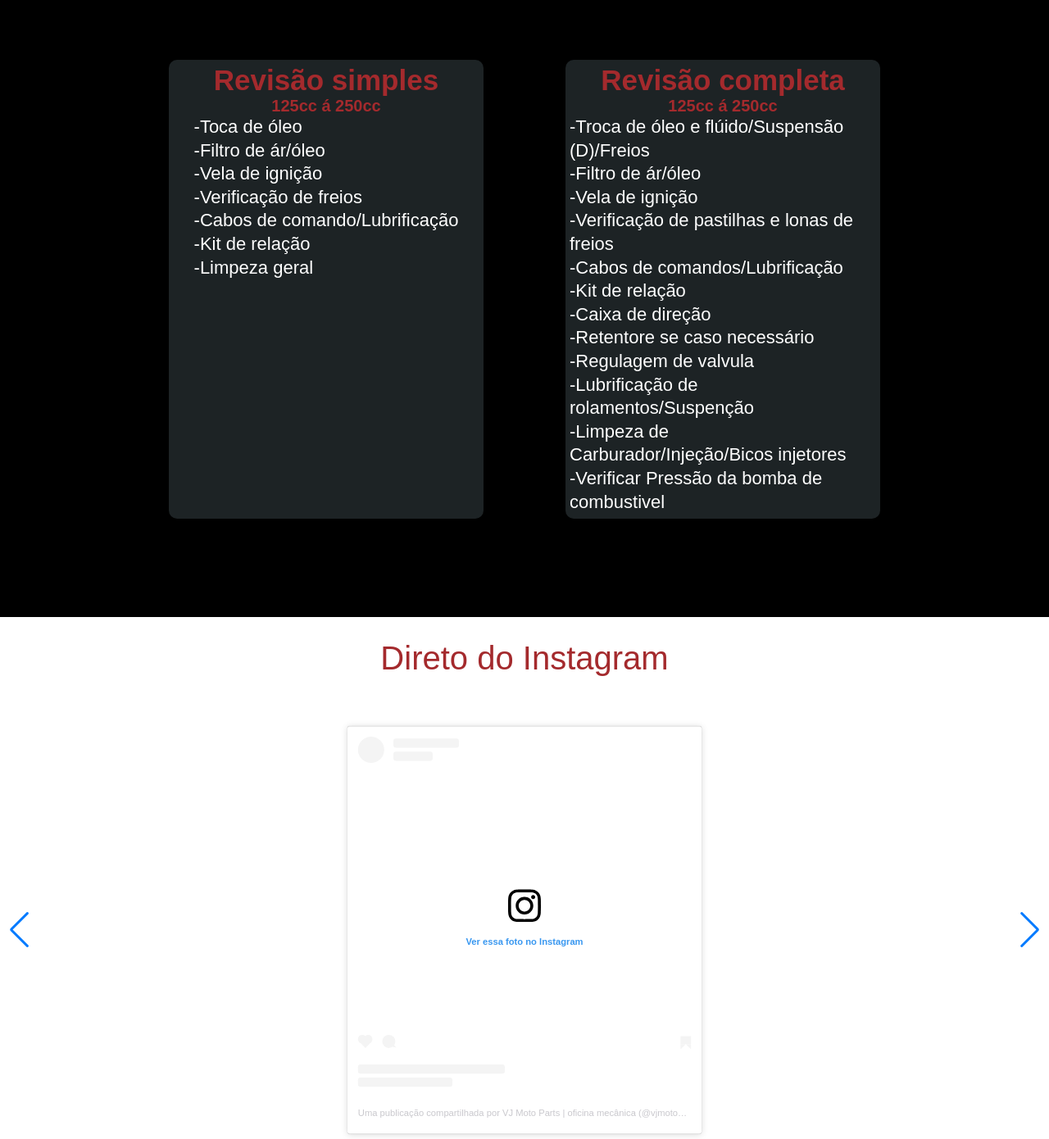
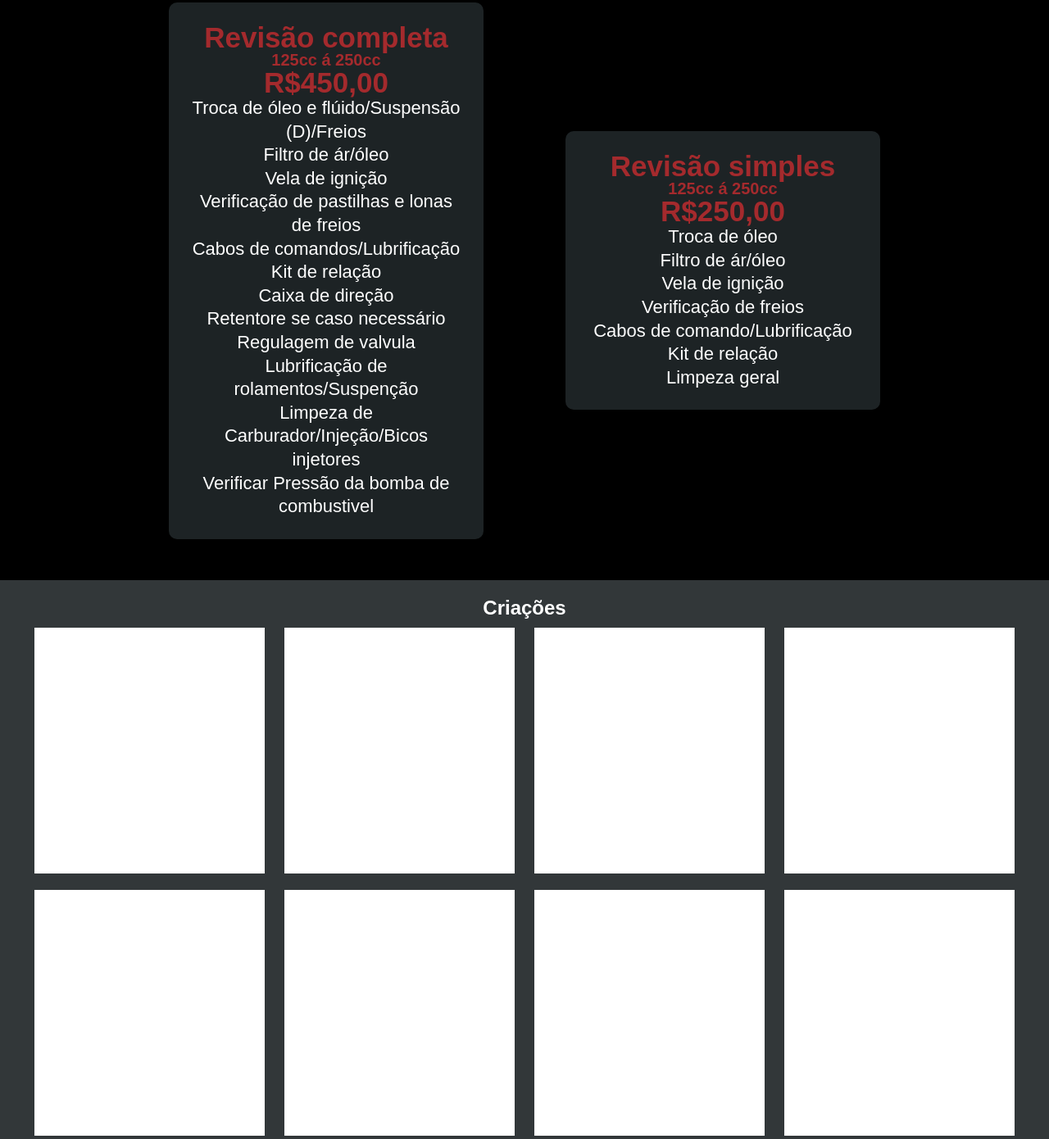
Before and after one commit to Wesley708/vjmotoparts, a plain HTML site: page index.html in a window 1280 px wide. Shown: the part 947-2337 px from the top of the page at 82% size. Drawn offline with nearby package versions, Linux system fonts and the light colour scheme; a script that the page names is missing; a web font is replaced by a local one.

Commit message:
Molduras da seção crições

```diff
--- a/assets/css/style.css
+++ b/assets/css/style.css
@@ -159,23 +159,24 @@ header{
 
 #revisoes{
     width: 100%;
-    height: 100vh;
+    height: auto;
     background-color: black;
     display: flex;
     flex-direction: row;
     justify-content: center;
     align-items: center;
+    line-height: 1;
 }
 .revisoes-box{
     background-color: rgb(29, 35, 37);
-    height: 70%;
+    height: auto;
     width: 30%;
     margin: 50px;
     border-radius: 10px;
-    padding: 5px;
+    padding: 25px;
     display: flex;
     flex-direction: column;
-    align-items: center;
+    text-align: center;
 }
 .revisoes-box h2{
     color: #A42A2D;
@@ -195,6 +196,34 @@ header{
     font-size: 22px;
     line-height: 1.3;
 }
+
+#criacoes{
+    display: flex;
+    flex-direction: column;
+    height: auto;
+    background-color: black;
+    text-align: center;
+    /* border: 1px solid white; */
+    background-color:  rgb(50, 55, 57);
+    padding: 20px;
+}
+.criacoes-container{
+    display: flex;
+    flex-direction: row;
+    height: auto;
+    margin: 10px;
+    justify-content: space-around;
+}
+.criacoes-box{
+    height: 10px;
+    background-color: #ffffff;
+    width: 23%;
+    height: 300px;
+}
+#criacoes h2{
+    color: white;
+    font-family: "Saira Extra Condensed", sans-serif;
+}
 #galeria {
     display: flex;
     justify-content: center;
@@ -204,7 +233,7 @@ header{
     height: 100%;
 }
 #galeria h2{
-    font-family:  "Saira Extra Condensed", sans-serif;
+    font-family: "Saira Extra Condensed", sans-serif;
     color: #A42A2D;
     font-weight: 500;
     font-size: 40px;
@@ -350,6 +379,14 @@ footer .box a{
         height: auto;
         padding: 40px;
     }
+    .criacoes-container{
+        display: flex;
+        flex-wrap: wrap;
+    }
+    .criacoes-box{
+        width: 90%;
+        margin: 10px;
+    }
     footer{
         display: flex;
         flex-direction: column;
--- a/index.html
+++ b/index.html
@@ -57,36 +57,54 @@
         </div>
 
     <div id="revisoes">
+        <div class="revisoes-box"><h2>Revisão completa</h2>
+            <h3>125cc á 250cc</h3>
+            <h2>R$450,00</h2>
+            <ul>
+                <p>Troca de óleo e flúido/Suspensão (D)/Freios</p>
+                <p>Filtro de ár/óleo</p>
+                <p>Vela de ignição</p>
+                <p>Verificação de pastilhas e lonas de freios</p>
+                <p>Cabos de comandos/Lubrificação</p>
+                <p>Kit de relação</p>
+                <p>Caixa de direção</p>
+                <p>Retentore se caso necessário</p>
+                <p>Regulagem de valvula</p>
+                <p>Lubrificação de rolamentos/Suspenção</p>
+                <p>Limpeza de Carburador/Injeção/Bicos injetores</p>
+                <p>Verificar Pressão da bomba de combustivel</p>
+            </ul>
+        </div>
         <div class="revisoes-box">
             <h2>Revisão simples</h2>
             <h3>125cc á 250cc</h3>
+            <h2>R$250,00</h2>
             <ul>
-                <p>-Toca de óleo</p>
-                <p>-Filtro de ár/óleo</p>
-                <p>-Vela de ignição</p>
-                <p>-Verificação de freios</p>
-                <p>-Cabos de comando/Lubrificação</p>
-                <p>-Kit de relação</p>
-                <p>-Limpeza geral</p>
+                <p>Troca de óleo</p>
+                <p>Filtro de ár/óleo</p>
+                <p>Vela de ignição</p>
+                <p>Verificação de freios</p>
+                <p>Cabos de comando/Lubrificação</p>
+                <p>Kit de relação</p>
+                <p>Limpeza geral</p>
             </ul>
         </div>
-        <div class="revisoes-box"><h2>Revisão completa</h2>
-        <h3>125cc á 250cc</h3>
-        <ul>
-            <p>-Troca de óleo e flúido/Suspensão (D)/Freios</p>
-            <p>-Filtro de ár/óleo</p>
-            <p>-Vela de ignição</p>
-            <p>-Verificação de pastilhas e lonas de freios</p>
-            <p>-Cabos de comandos/Lubrificação</p>
-            <p>-Kit de relação</p>
-            <p>-Caixa de direção</p>
-            <p>-Retentore se caso necessário</p>
-            <p>-Regulagem de valvula</p>
-            <p>-Lubrificação de rolamentos/Suspenção</p>
-            <p>-Limpeza de Carburador/Injeção/Bicos injetores</p>
-            <p>-Verificar Pressão da bomba de combustivel</p>
-        </ul>
+
     </div>
+    <div id="criacoes">
+        <h2>Criações</h2>
+        <div class="criacoes-container">
+            <div class="criacoes-box"></div>
+            <div class="criacoes-box"></div>
+            <div class="criacoes-box"></div>
+            <div class="criacoes-box"></div>
+        </div>
+        <div class="criacoes-container">
+            <div class="criacoes-box"></div>
+            <div class="criacoes-box"></div>
+            <div class="criacoes-box"></div>
+            <div class="criacoes-box"></div>
+        </div>
     </div>
     <div id="galeria">
 
```
